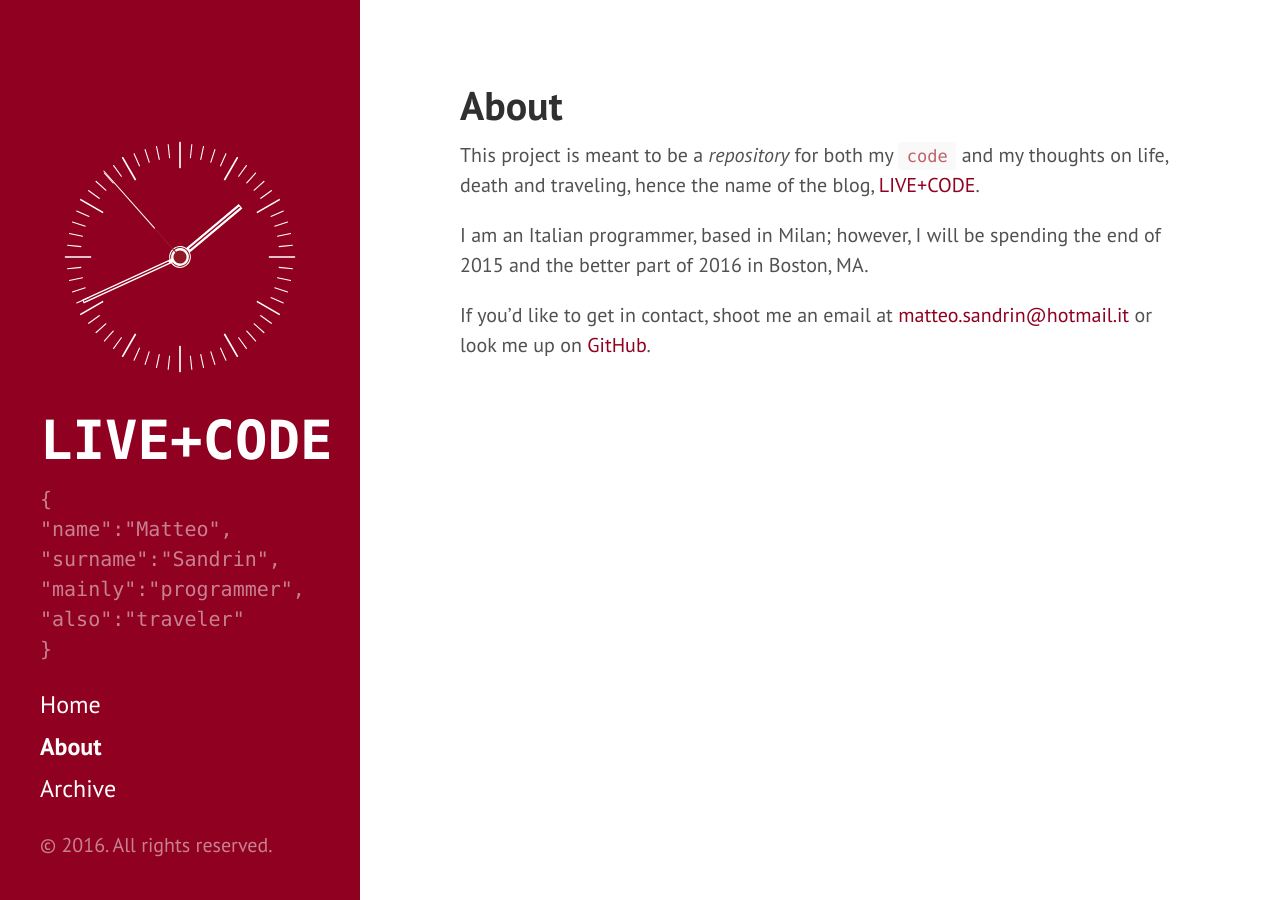
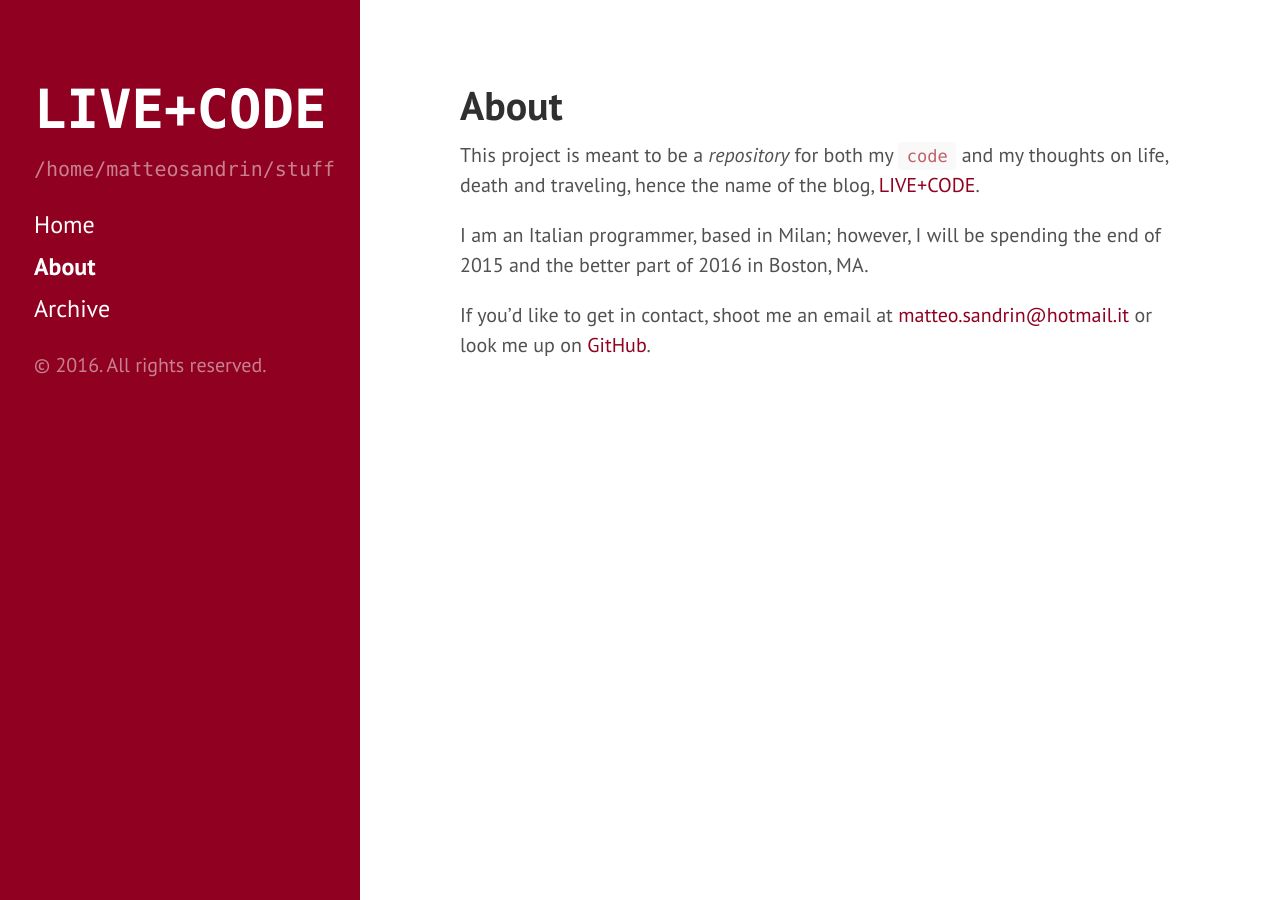
Before and after one commit to matteosandrin/matteosandrin.github.io, a Jekyll site: the page built from about.md, in a window 1280 px wide. Built offline with Jekyll 4.4.1, drawn with Linux system fonts in a browser that asks for light colours; nearby versions of some CDN libraries.

Commit message:
Change sidebar layout

```diff
--- a/_config.yml
+++ b/_config.yml
@@ -12,7 +12,7 @@
 # Setup
 title:            'LIVE+CODE'
 tagline:          'Tales of a traveling programmer'
-description:      '{ <br>  "name":"Matteo",<br>  "surname":"Sandrin",<br>  "mainly":"programmer",<br>  "also":"traveler"<br>}'
+description:      '/home/matteosandrin/stuff'
 url:              http://livepluscode.com
 baseurl:          /
 
--- a/_includes/head.html
+++ b/_includes/head.html
@@ -45,6 +45,5 @@
   </script>
 
   <script src="{{ site.baseurl }}public/js/full.js"></script>
-  <script src="{{ site.baseurl }}public/js/progressbar.js"></script>
 
 </head>
--- a/_includes/sidebar.html
+++ b/_includes/sidebar.html
@@ -1,10 +1,10 @@
 <div class="sidebar">
-  <div class="container sidebar-sticky">
-    <div id="watch-container">
+  <div class="container">
+<!--     <div id="watch-container">
       <svg id="svg"></svg>
       <script src="{{ site.baseurl }}public/js/snap.svg-min.js"></script>
       <script src="{{ site.baseurl }}public/js/watch.js"></script>
-    </div>
+    </div> -->
     <div class="sidebar-about">
       <h1>
         <a href="{{ site.baseurl }}">
--- a/public/css/hyde.css
+++ b/public/css/hyde.css
@@ -63,7 +63,7 @@ html {
 
 .sidebar {
   text-align: center;
-  padding: 2rem 1rem;
+  padding: 3.8rem 0.7rem;
   color: rgba(255,255,255,.5);
   background-color: #202020;
 }
--- a/public/post-data/visualizing-students/bundle.html
+++ b/public/post-data/visualizing-students/bundle.html
@@ -51,6 +51,10 @@ path.arc {
 .pure-menu-item {
   font-size: 20px;
   background-color: #92001C;
+}
+
+.pure-menu-item :hover {
+  background-color: #C87E8F;
 }
 
 .pure-menu-item a {
```
